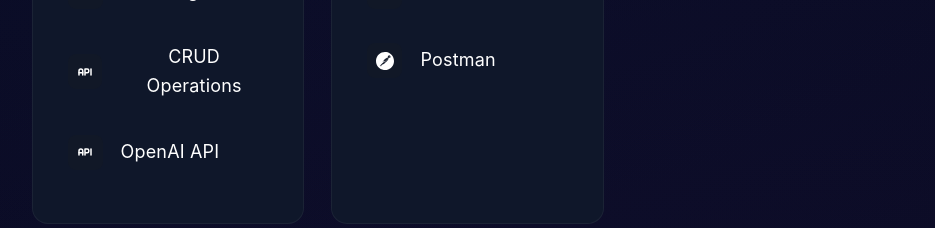
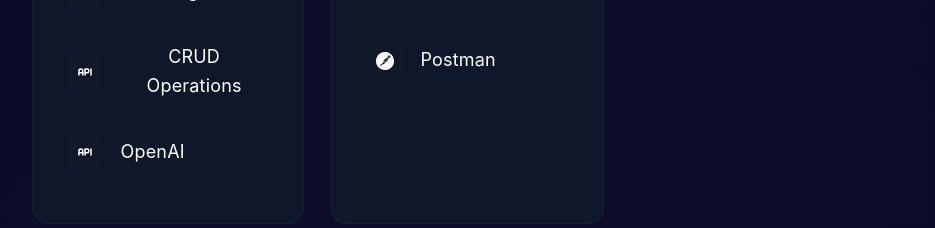
Before and after one commit to Someleze79/My-Portfolio-Website, a React app: page / in a window 1280 px wide. Shown: the part 3620-3848 px from the top of the page, without its empty margins (172-1107 px from the left). Built offline with nearby package versions, Linux system fonts and the light colour scheme; the HTML template or start-up script is replaced by a standard one.

Commit message:
Update Projects

```diff
--- a/src/sections/Skills.jsx
+++ b/src/sections/Skills.jsx
@@ -66,7 +66,7 @@
         { name: "JWT Auth", icon: <TbApi /> },
         { name: "API Integration", icon: <TbApi /> },
         { name: "CRUD Operations", icon: <TbApi /> },
-        { name: "OpenAI API", icon: <TbApi /> }
+        { name: "OpenAI", icon: <TbApi /> }
       ]
     },
     {
```
